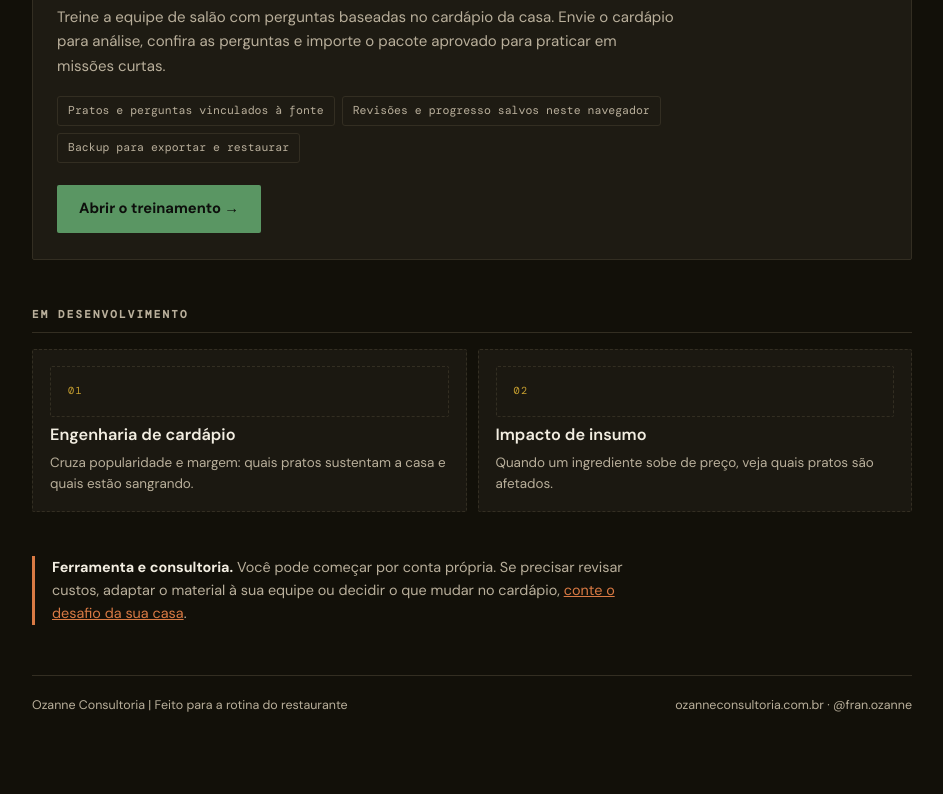
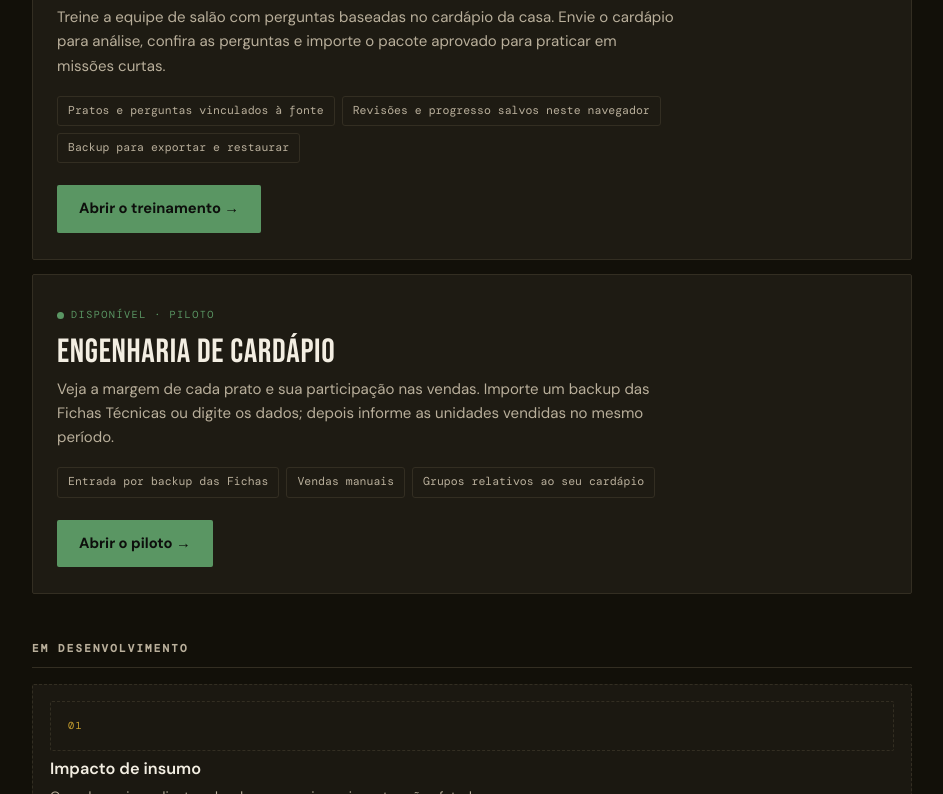
Before and after one commit to OzanneSE/franozanne, a plain HTML site: page ferramentas/index.html in a window 1280 px wide. Shown: the part 956-1750 px from the top of the page, without its empty margins (168-1111 px from the left). Drawn offline with nearby package versions, Linux system fonts and the light colour scheme.

Commit message:
Show menu engineering pilot ferramentas/index.html

```diff
--- a/ferramentas/index.html
+++ b/ferramentas/index.html
@@ -4,12 +4,12 @@
 <meta charset="UTF-8">
 <meta name="viewport" content="width=device-width, initial-scale=1.0">
 <title>Ferramentas · Ozanne Consultoria</title>
-<meta name="description" content="Ferramentas da Ozanne Consultoria para fichas técnicas e treinamento de salão. Experimente no navegador, com dados salvos no seu aparelho.">
+<meta name="description" content="Ferramentas da Ozanne Consultoria para fichas técnicas, treinamento de salão e engenharia de cardápio. Experimente no navegador.">
 <link rel="canonical" href="https://ozanneconsultoria.com.br/ferramentas/">
 <meta name="theme-color" content="#121009">
 <meta property="og:type" content="website">
 <meta property="og:title" content="Ferramentas · Ozanne Consultoria">
-<meta property="og:description" content="Fichas técnicas e treinamento de salão no navegador, com dados salvos no aparelho.">
+<meta property="og:description" content="Fichas técnicas, treinamento de salão e engenharia de cardápio no navegador.">
 <meta property="og:url" content="https://ozanneconsultoria.com.br/ferramentas/">
 <meta property="og:locale" content="pt_BR">
 <link rel="preconnect" href="https://fonts.googleapis.com">
@@ -100,7 +100,7 @@ footer a:hover{color:var(--terracotta)}
   <p class="eyebrow">Ferramentas abertas</p>
   <div class="divider"></div>
   <h1>Ferramentas para<br><em>a rotina do restaurante.</em></h1>
-  <p class="lede">Experimente fichas técnicas e treinamento de salão no navegador. Cada ferramenta resolve uma parte do trabalho e pode ser usada separadamente.</p>
+  <p class="lede">Experimente as ferramentas no navegador. A Engenharia de Cardápio aceita uma cópia das Fichas Técnicas; as quantidades vendidas são informadas por você.</p>
 
   <div class="selos">
     <span class="selo">Sem cadastro</span>
@@ -136,10 +136,21 @@ footer a:hover{color:var(--terracotta)}
     <span class="btn-primary">Abrir o treinamento →</span>
   </a>
 
+  <a class="tool" href="engenharia/" style="margin-top:14px">
+    <span class="status">disponível · piloto</span>
+    <h2>Engenharia de Cardápio</h2>
+    <p>Veja a margem de cada prato e sua participação nas vendas. Importe um backup das Fichas Técnicas ou digite os dados; depois informe as unidades vendidas no mesmo período.</p>
+    <ul class="lista">
+      <li>Entrada por backup das Fichas</li>
+      <li>Vendas manuais</li>
+      <li>Grupos relativos ao seu cardápio</li>
+    </ul>
+    <span class="btn-primary">Abrir o piloto →</span>
+  </a>
+
   <h2 class="sec-title">Em desenvolvimento</h2>
   <div class="vindo">
-    <div><div class="num">01</div><h3>Engenharia de cardápio</h3><p>Cruza popularidade e margem: quais pratos sustentam a casa e quais estão sangrando.</p></div>
-    <div><div class="num">02</div><h3>Impacto de insumo</h3><p>Quando um ingrediente sobe de preço, veja quais pratos são afetados.</p></div>
+    <div><div class="num">01</div><h3>Impacto de insumo</h3><p>Quando um ingrediente sobe de preço, veja quais pratos são afetados.</p></div>
   </div>
 
   <p class="nota"><b>Ferramenta e consultoria.</b> Você pode começar por conta própria. Se precisar revisar custos, adaptar o material à sua equipe ou decidir o que mudar no cardápio, <a href="/#contato" style="color:var(--terracotta)">conte o desafio da sua casa</a>.</p>
```
